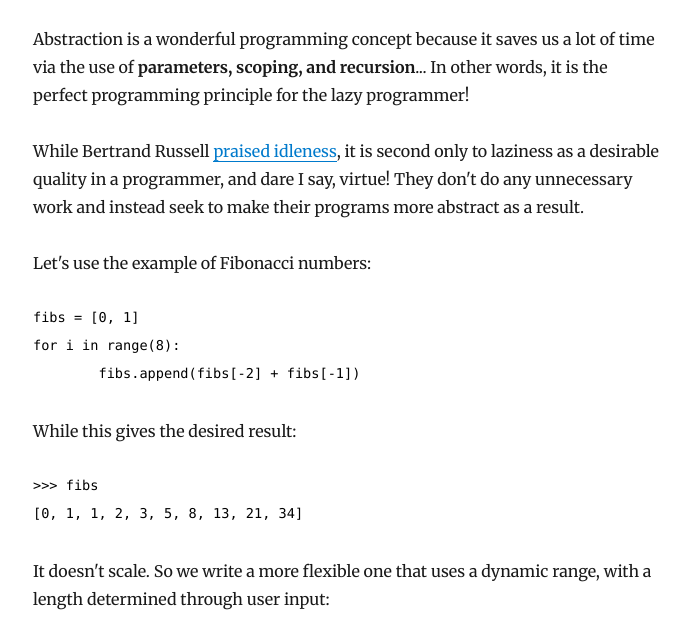
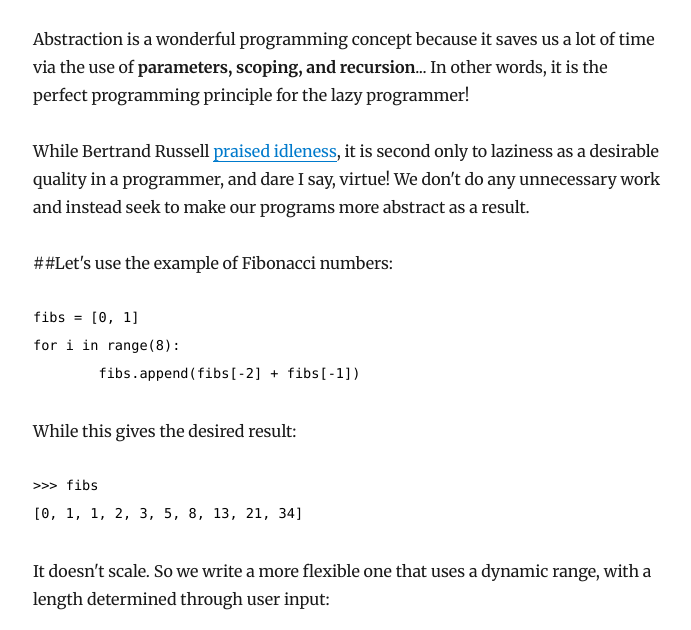
Before and after one commit to sudosoph/soph-codes-blog, a Gatsby site: page /abstraction/ in a window 1280 px wide. Shown: the part 170-800 px from the top of the page, without its empty margins (292-983 px from the left). Built offline with nearby package versions, Linux system fonts and the light colour scheme; Gatsby itself is replaced by a stand-in of ours; some packages are replaced by stand-ins of ours; code samples lack their colours.

Commit message:
Light editing

````diff
--- a/content/blog/abstraction/index.md
+++ b/content/blog/abstraction/index.md
@@ -6,9 +6,9 @@ description: "A simple look at abstraction concepts through the Fibonacci exampl
 
 Abstraction is a wonderful programming concept because it saves us a lot of time via the use of **parameters, scoping, and recursion**... In other words, it is the perfect programming principle for the lazy programmer!
 
-While Bertrand Russell [praised idleness](https://harpers.org/archive/1932/10/in-praise-of-idleness/), it is second only to laziness as a desirable quality in a programmer, and dare I say, virtue! They don't do any unnecessary work and instead seek to make their programs more abstract as a result.
+While Bertrand Russell [praised idleness](https://harpers.org/archive/1932/10/in-praise-of-idleness/), it is second only to laziness as a desirable quality in a programmer, and dare I say, virtue! We don't do any unnecessary work and instead seek to make our programs more abstract as a result.
 
-Let's use the example of Fibonacci numbers:
+##Let's use the example of Fibonacci numbers:
 ```shell
 fibs = [0, 1]
 for i in range(8):
````
